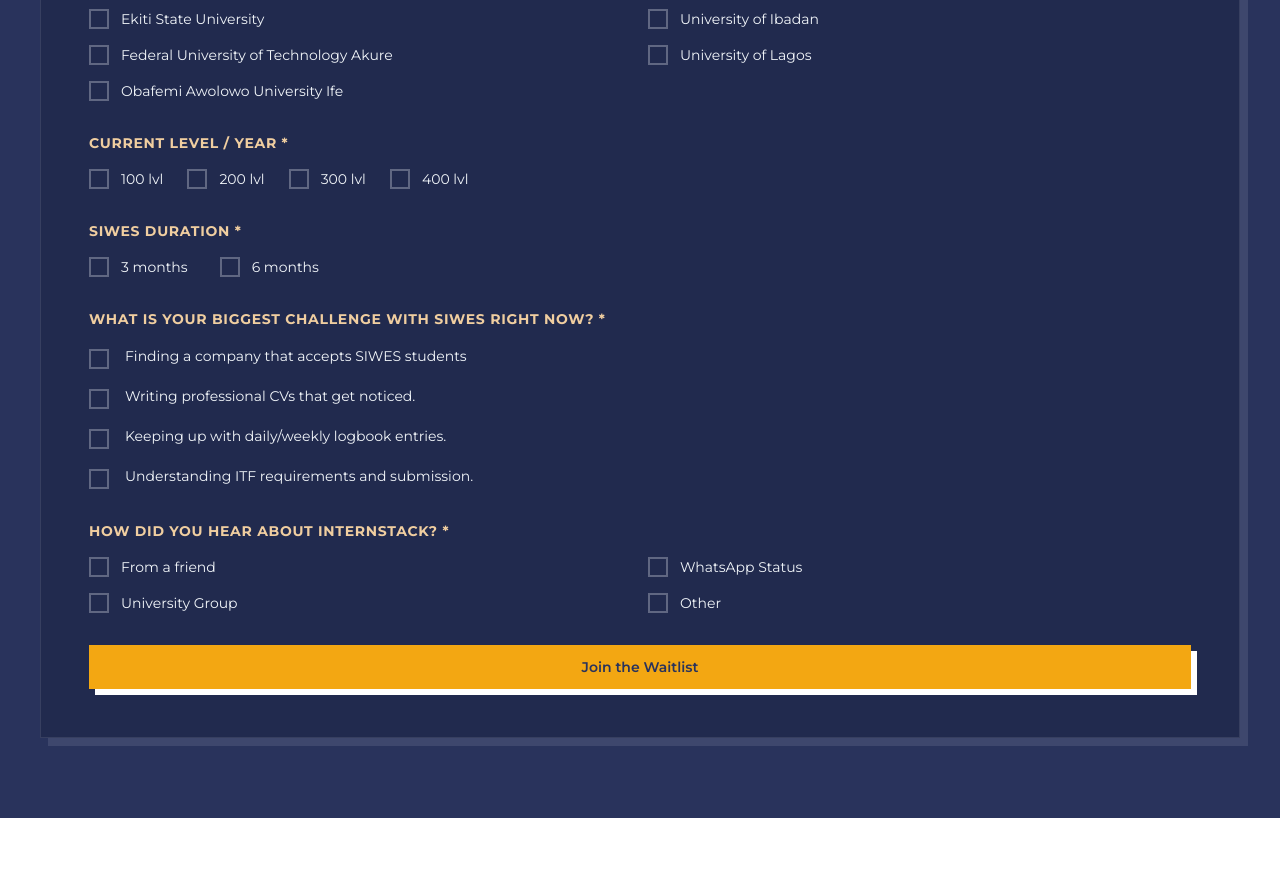
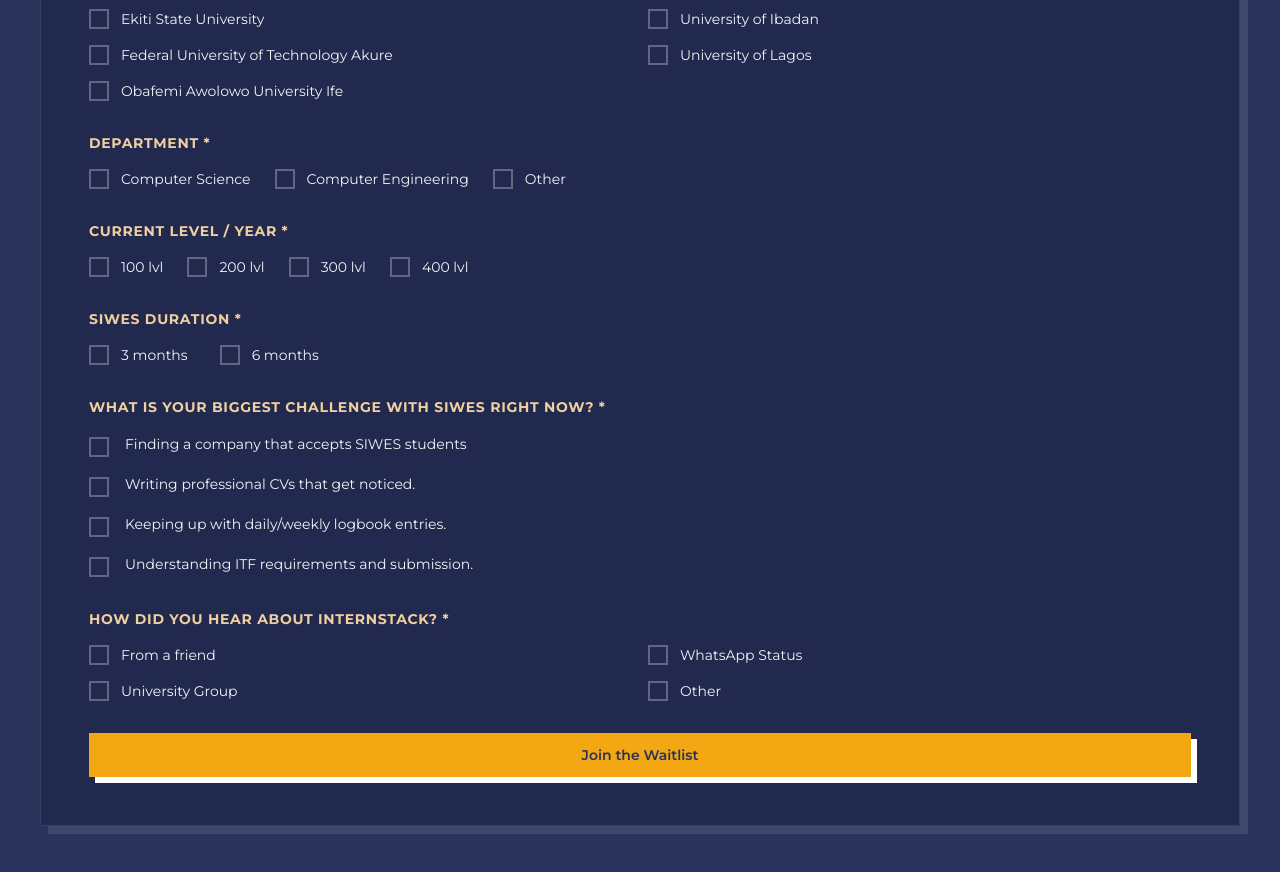
Before and after one commit to Dev-Noble-coder/InternStack, a Next.js app: page /waitlist in a window 1280 px wide. Shown: the part 1040-1912 px from the top of the page. Before the commit the page ends 1858 px from the top, so only its background shows below. Built offline with nearby package versions, Linux system fonts and the light colour scheme; no server answers.

Commit message:
feat: add department selection with conditional Other input to waitlist

```diff
--- a/app/waitlist/page.tsx
+++ b/app/waitlist/page.tsx
@@ -19,6 +19,7 @@
 ];
 
 const LEVELS = ["100 lvl", "200 lvl", "300 lvl", "400 lvl"];
+const DEPARTMENTS = ["Computer Science", "Computer Engineering", "Other"];
 const DURATIONS = ["3 months", "6 months"];
 const CHALLENGES = [
   "Finding a company that accepts SIWES students",
@@ -34,6 +35,8 @@
   whatsappNumber: string;
   university: string;
   level: string;
+  department: string;
+  otherDepartment?: string;
   duration: string;
   challenges: string[];
   source: string;
@@ -47,6 +50,8 @@
     whatsappNumber: '',
     university: '',
     level: '',
+    department: '',
+    otherDepartment: '',
     duration: '',
     challenges: [],
     source: '',
@@ -79,6 +84,7 @@
           full_name: formData.fullName,
           whatsapp_number: formData.whatsappNumber,
           university: formData.university,
+          department: formData.department === 'Other' ? formData.otherDepartment : formData.department,
           current_level: formData.level,
           siwes_duration: formData.duration,
           challenges: formData.challenges,
@@ -265,6 +271,43 @@
             </div>
           </div>
 
+          {/* Department */}
+          <div className="space-y-4">
+            <label className="block text-sm font-bold uppercase tracking-wider text-[#F0CEA0]">Department *</label>
+            <div className="flex flex-wrap gap-6">
+              {DEPARTMENTS.map((dept) => (
+                <label key={dept} className="flex items-center gap-3 cursor-pointer group">
+                  <div className="relative flex items-center justify-center">
+                    <input
+                      required
+                      type="radio"
+                      name="department"
+                      value={dept}
+                      checked={formData.department === dept}
+                      onChange={(e) => setFormData({ ...formData, department: e.target.value })}
+                      className="peer sr-only"
+                    />
+                    <div className="w-5 h-5 border-2 border-[#F1F5F9]/30 peer-checked:border-[#F3A712] transition-colors" />
+                    <div className="absolute w-2.5 h-2.5 bg-[#F3A712] scale-0 peer-checked:scale-100 transition-transform" />
+                  </div>
+                  <span className="text-sm group-hover:text-[#F3A712] transition-colors">{dept}</span>
+                </label>
+              ))}
+            </div>
+            {formData.department === 'Other' && (
+              <motion.input
+                initial={{ opacity: 0, y: -10 }}
+                animate={{ opacity: 1, y: 0 }}
+                required
+                type="text"
+                placeholder="Please specify your department..."
+                value={formData.otherDepartment}
+                onChange={(e) => setFormData({ ...formData, otherDepartment: e.target.value })}
+                className="w-full bg-[#29335C] border border-[#F1F5F9]/20 p-3 focus:border-[#F3A712] outline-none transition-colors mt-2"
+              />
+            )}
+          </div>
+
           {/* Current Level */}
           <div className="space-y-4">
             <label className="block text-sm font-bold uppercase tracking-wider text-[#F0CEA0]">Current Level / Year *</label>
```
